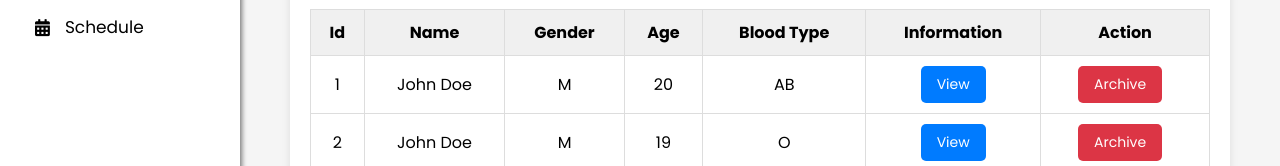
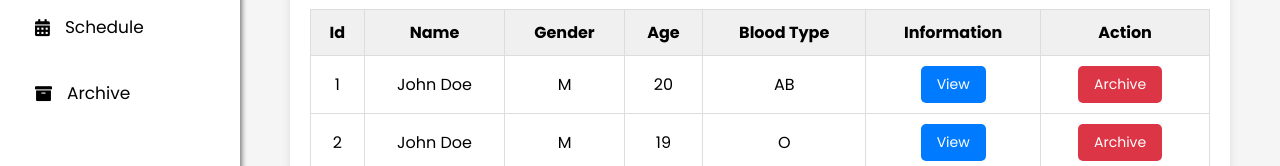
Before and after one commit to dumbbass/IntegCode, an Angular app: page /patient in a window 1280 px wide. Shown: the part 236-402 px from the top of the page. Built offline with nearby package versions, Linux system fonts and the light colour scheme.

Commit message:
Another Archive with new Sidenav

```diff
--- a/src/app/ADMIN/adminsidenav/adminsidenav.component.html
+++ b/src/app/ADMIN/adminsidenav/adminsidenav.component.html
@@ -21,6 +21,12 @@
         </button>
     </li>
 
+      <li class="sidenav-item">
+          <button (click)="navigateTo('archive')" class="sidenav-link">
+              <i class="fas fa-archive"></i> Archive
+          </button>
+      </li>
+
       <li class="sidenav-item logout">
         <button (click)="showLogoutModal()" class="sidenav-link">
             <i class="fas fa-sign-out-alt"></i> Logout?
--- a/src/app/ADMIN/archive/archive.component.ts
+++ b/src/app/ADMIN/archive/archive.component.ts
@@ -2,6 +2,7 @@ import { Component } from '@angular/core';
 import { CommonModule } from '@angular/common';
 import { RouterModule } from '@angular/router';
 import { AdminsidenavComponent } from '../adminsidenav/adminsidenav.component';
+import { FormsModule } from '@angular/forms';
 
 interface ArchiveItem {
   id: number;
@@ -15,7 +16,8 @@ interface ArchiveItem {
   imports: [
     CommonModule,
     RouterModule,
-    AdminsidenavComponent
+    AdminsidenavComponent,
+    FormsModule
   ],
   templateUrl: './archive.component.html',
   styleUrls: ['./archive.component.css']
```
